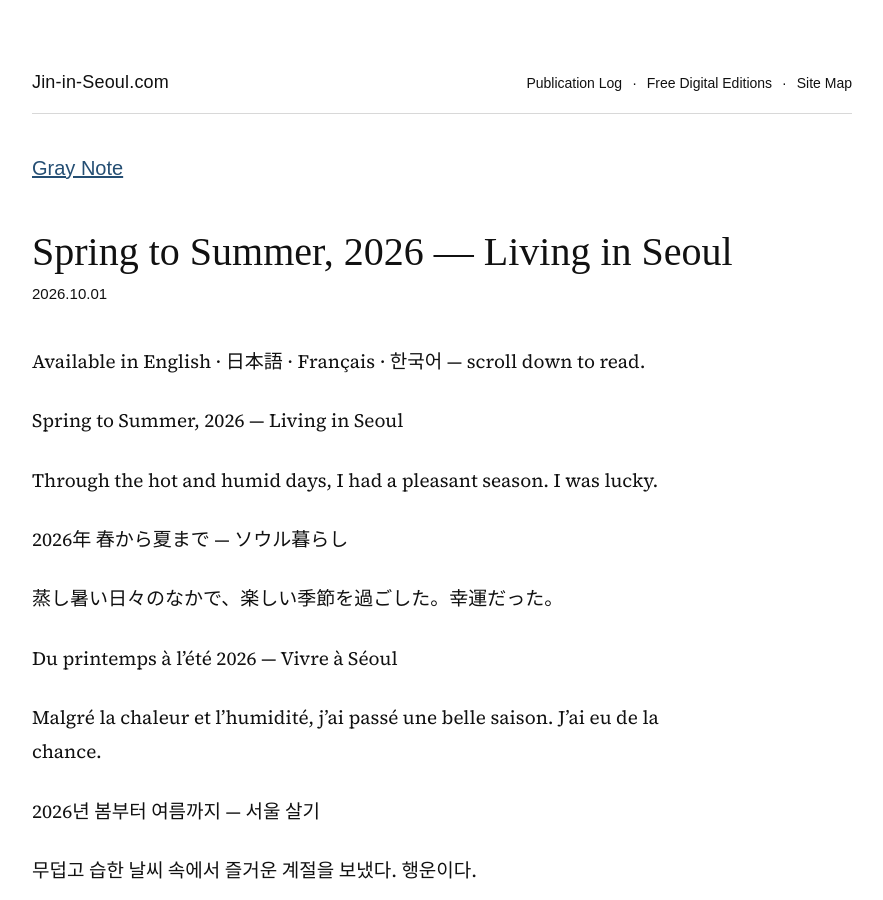
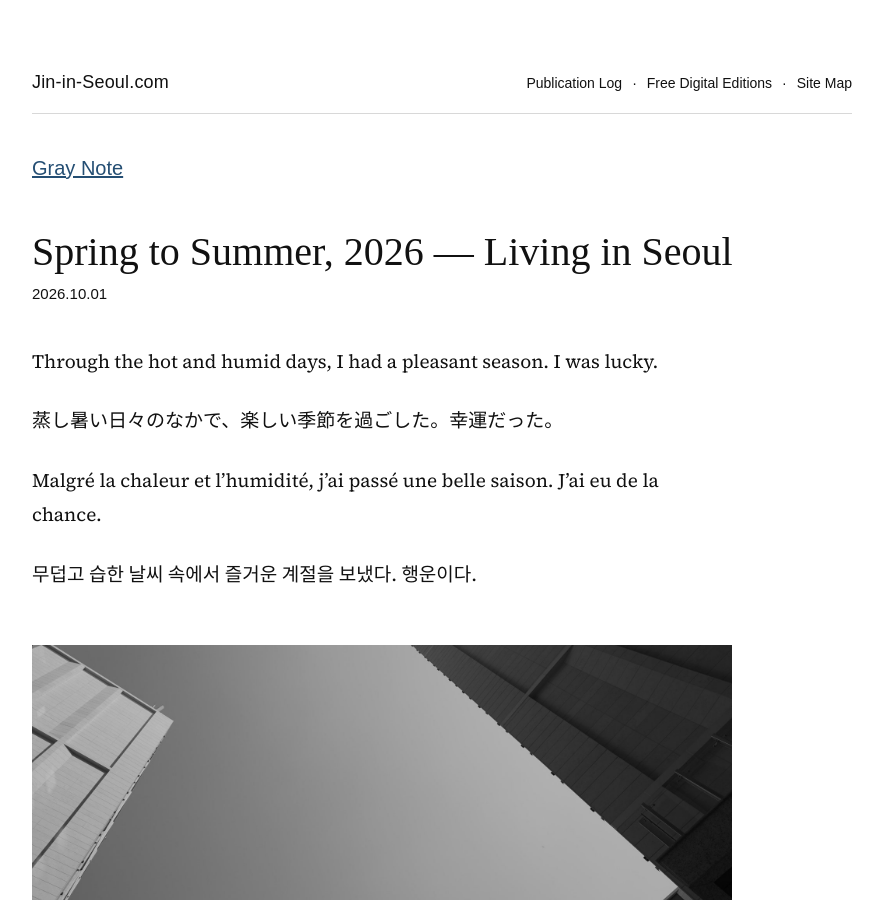
Before and after one commit to Jin-in-Seoul/Jin-in-Seoul, a Jekyll site: the page built from _posts/2026-10-01-001.md, in a window 1280 px wide and 900 px high. Shown: the whole window, without its empty margins (198-1081 px from the left). Built offline with Jekyll 4.4.1, drawn with Linux system fonts in a browser that asks for light colours.

Commit message:
Add files via upload

```diff
--- a/_includes/footer.html
+++ b/_includes/footer.html
@@ -3,5 +3,8 @@
     <span class="site-opened">Site opened on September 26, 2026.</span>
     <span>Copyright &copy; Jin-in-Seoul. All rights reserved.</span>
   </div>
-  <span>Questions? <a href="mailto:iamoutis@naver.com">iamoutis@naver.com</a></span>
+  <span style="display:inline-flex;align-items:center;gap:12px;margin-left:auto;">
+    <span>Questions? <a href="mailto:iamoutis@naver.com">iamoutis@naver.com</a></span>
+    <img src="/assets/images/footer/writer-at-desk.png" alt="" aria-hidden="true" style="display:block;height:42px;width:auto;flex:none;">
+  </span>
 </footer>
--- a/_posts/2026-10-01-001.md
+++ b/_posts/2026-10-01-001.md
@@ -4,27 +4,13 @@ title: Spring to Summer, 2026 — Living in Seoul
 date: 2026-10-01
 ---
 
-Available in English · 日本語 · Français · 한국어 — scroll down to read.
-
-Spring to Summer, 2026 — Living in Seoul
-
 Through the hot and humid days, I had a pleasant season. I was lucky.
-
-
-2026年 春から夏まで — ソウル暮らし
 
 蒸し暑い日々のなかで、楽しい季節を過ごした。幸運だった。
 
-
-Du printemps à l’été 2026 — Vivre à Séoul
-
 Malgré la chaleur et l’humidité, j’ai passé une belle saison. J’ai eu de la chance.
 
-
-2026년 봄부터 여름까지 — 서울 살기
-
 무덥고 습한 날씨 속에서 즐거운 계절을 보냈다. 행운이다.
-
 
 <div class="gray-note-photo-essay">
   <img src="/assets/images/gray-note/2026-10-01-spring-to-summer-seoul/01-between-buildings.jpg" alt="Buildings and sky in Seoul">
```
